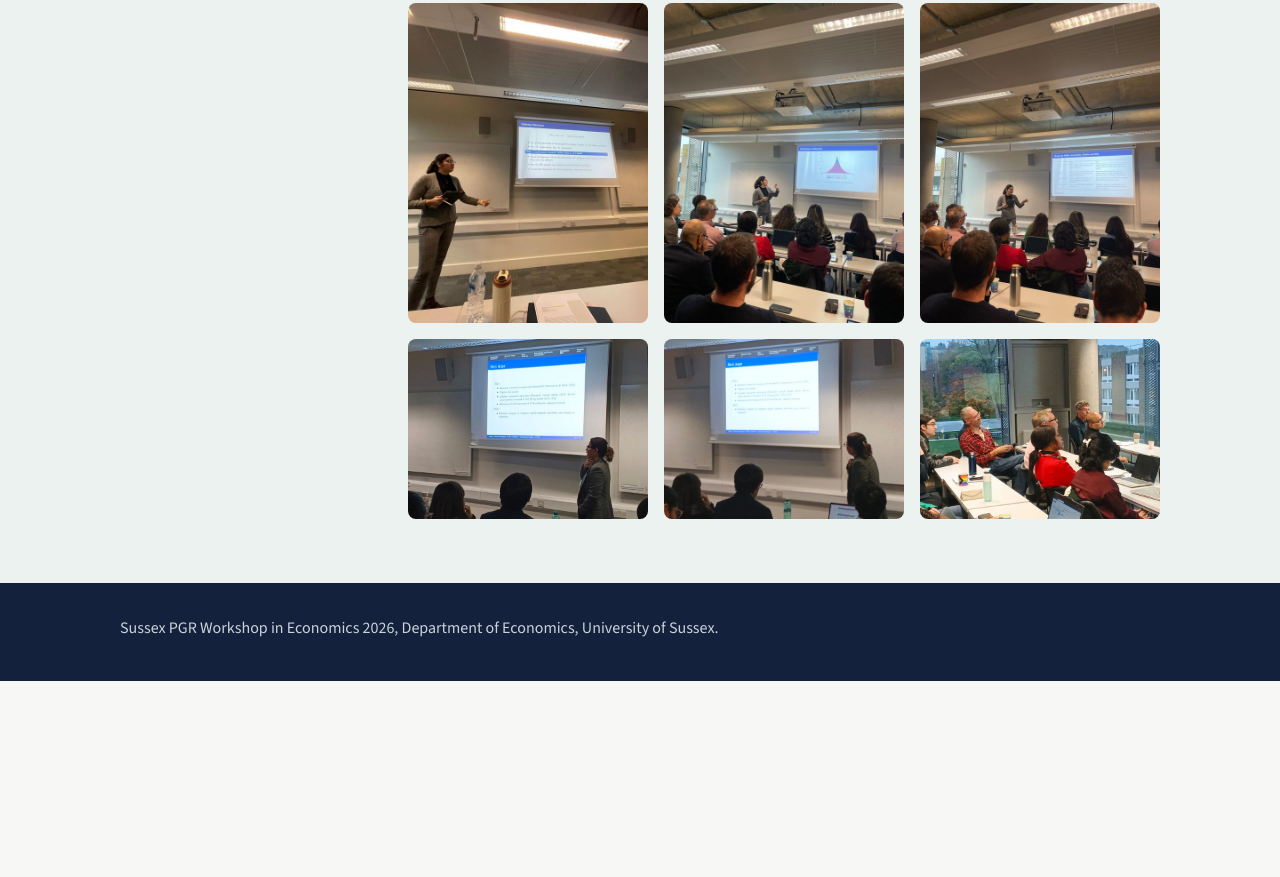
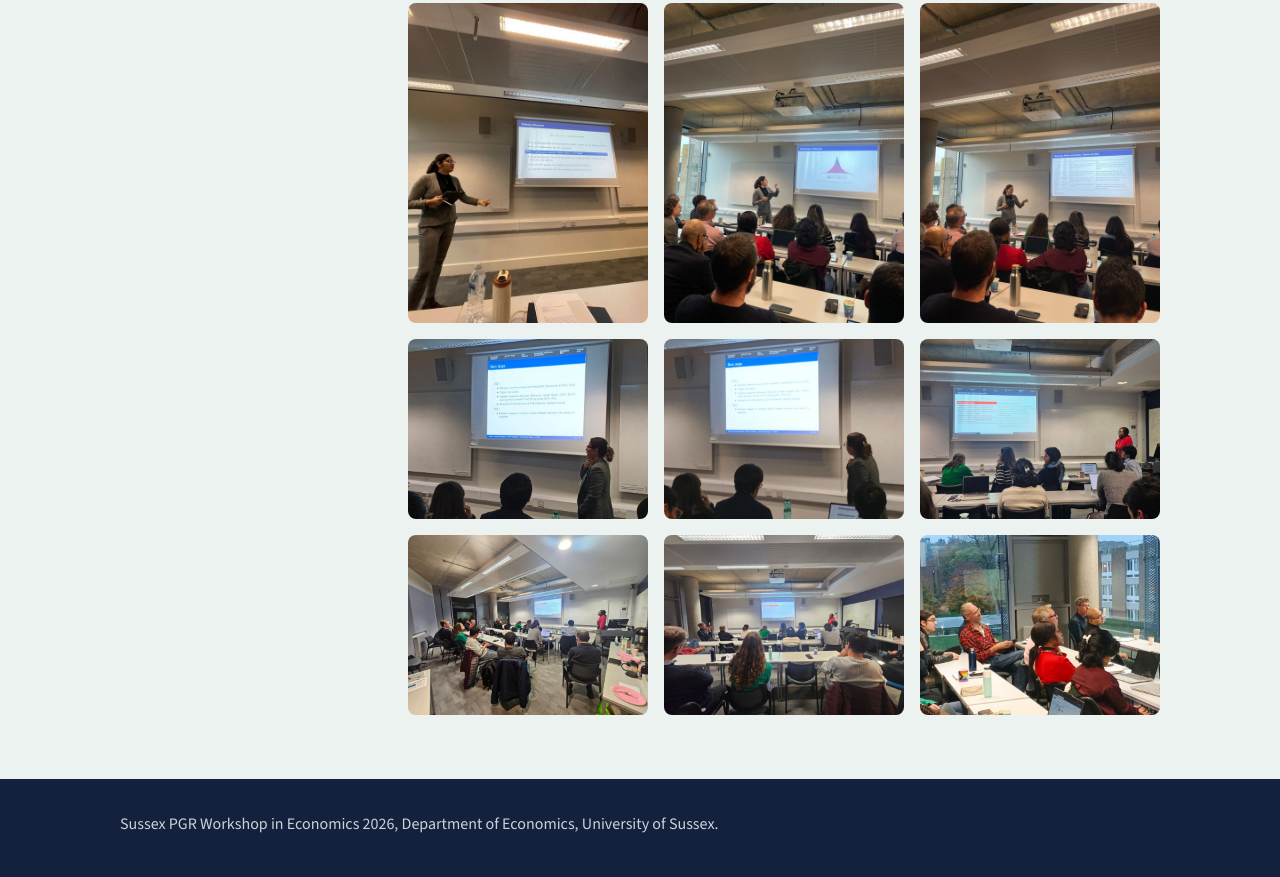
Before and after one commit to sussex-econ-pgr/workshop-2026, a plain HTML site: page photos.html in a window 1280 px wide. Shown: the part 2312-3189 px from the top of the page. Before the commit the page ends 2993 px from the top, so only its background shows below. Drawn offline with nearby package versions, Linux system fonts and the light colour scheme.

Commit message:
Add photos from Chisomo Faith Kuyenda's presentation
Co-Authored-By: Claude Opus 5.5 <noreply@anthropic.com>

```diff
--- a/photos.html
+++ b/photos.html
@@ -73,6 +73,9 @@
     <ul class="gallery landscape">
         <li><a href="photos/presentation-13.jpg"><img src="photos/thumbs/presentation-13.jpg" width="720" height="540" loading="lazy" alt="A PhD researcher presenting at the workshop"></a></li>
         <li><a href="photos/presentation-14.jpg"><img src="photos/thumbs/presentation-14.jpg" width="720" height="540" loading="lazy" alt="A PhD researcher presenting at the workshop"></a></li>
+        <li><a href="photos/presentation-15.jpg"><img src="photos/thumbs/presentation-15.jpg" width="720" height="540" loading="lazy" alt="A PhD researcher presenting at the workshop"></a></li>
+        <li><a href="photos/presentation-16.jpg"><img src="photos/thumbs/presentation-16.jpg" width="720" height="540" loading="lazy" alt="A PhD researcher presenting at the workshop"></a></li>
+        <li><a href="photos/presentation-17.jpg"><img src="photos/thumbs/presentation-17.jpg" width="720" height="540" loading="lazy" alt="A PhD researcher presenting at the workshop"></a></li>
         <li><a href="photos/audience-01.jpg"><img src="photos/thumbs/audience-01.jpg" width="720" height="540" loading="lazy" alt="Faculty and PhD researchers in the audience"></a></li>
     </ul>
     </div>
```
Also changed, not shown: photos/presentation-15.jpg (added), photos/presentation-16.jpg (added), photos/presentation-17.jpg (added), photos/thumbs/presentation-15.jpg (added), photos/thumbs/presentation-16.jpg (added), photos/thumbs/presentation-17.jpg (added).
